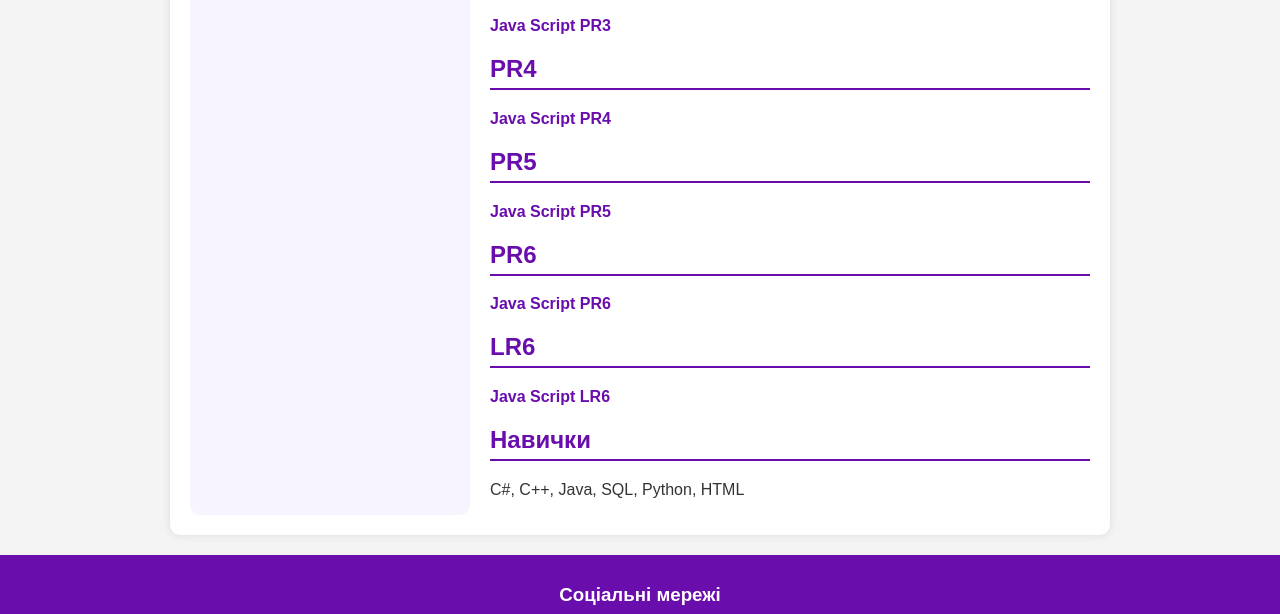
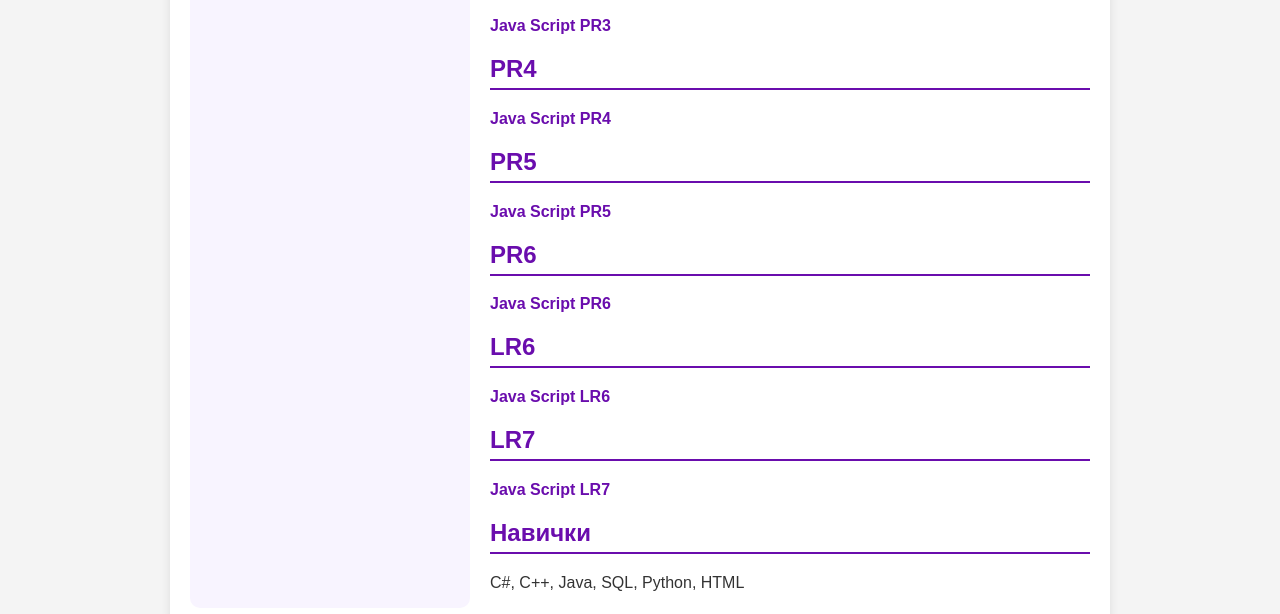
Before and after one commit to hailrake-arthas/hailrake-arthas.github.io, a plain HTML site: page index.html in a window 1280 px wide. Shown: the part 2726-3340 px from the top of the page. Drawn offline with Linux system fonts and the light colour scheme.

Commit message:
Update index.html

```diff
--- a/index.html
+++ b/index.html
@@ -124,6 +124,8 @@
                     <a href='p6babetskiyweb/index.html'>Java Script PR6</a>
                                      <h2>LR6</h2>
                     <a href='lr6babetskiyweb/index.html'>Java Script LR6</a>
+                         <h2>LR7</h2>
+                    <a href='lr7babetskiyweb/index.html'>Java Script LR7</a>
             </section>
             <section>
                 <h2>Навички</h2>
```
